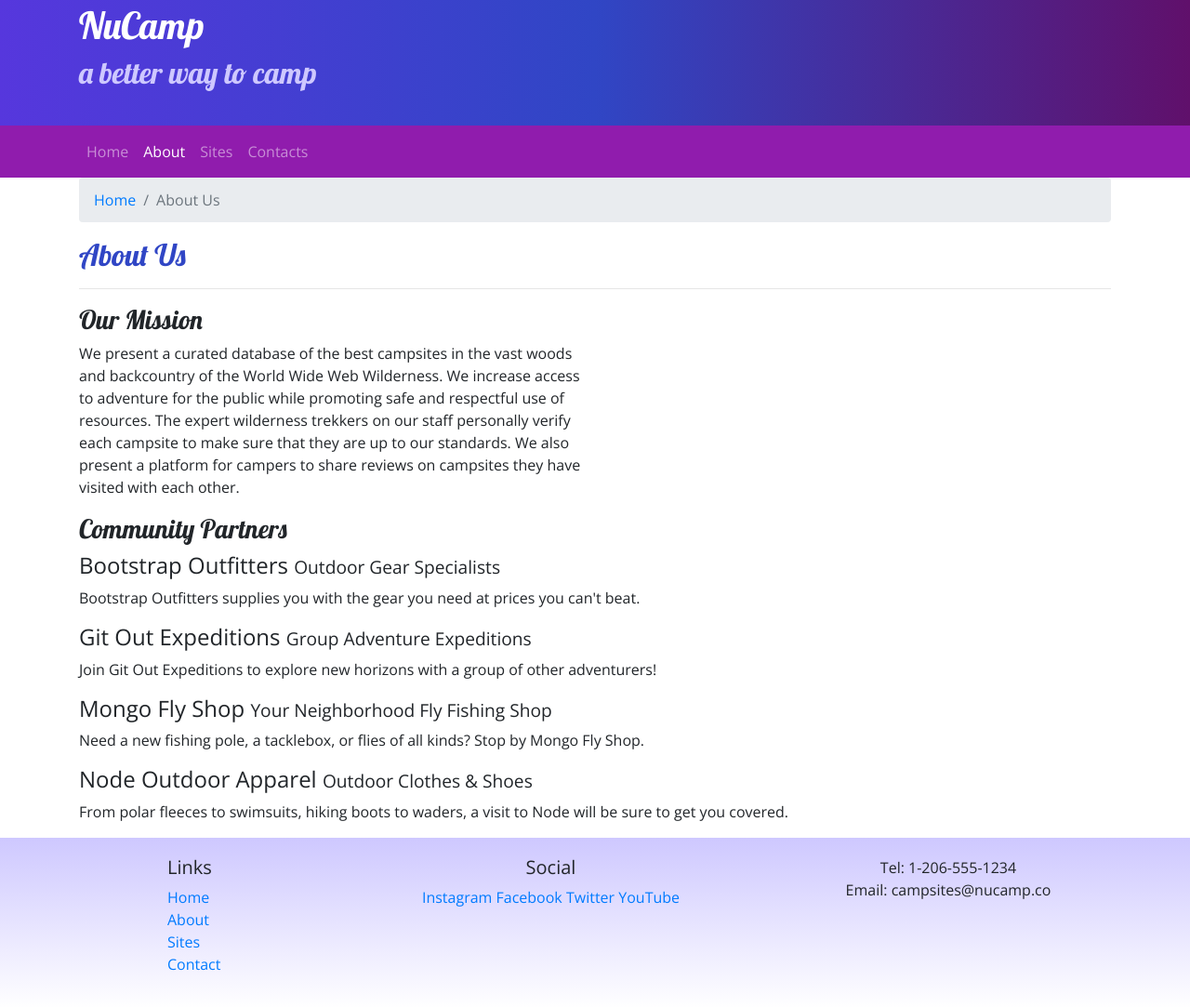
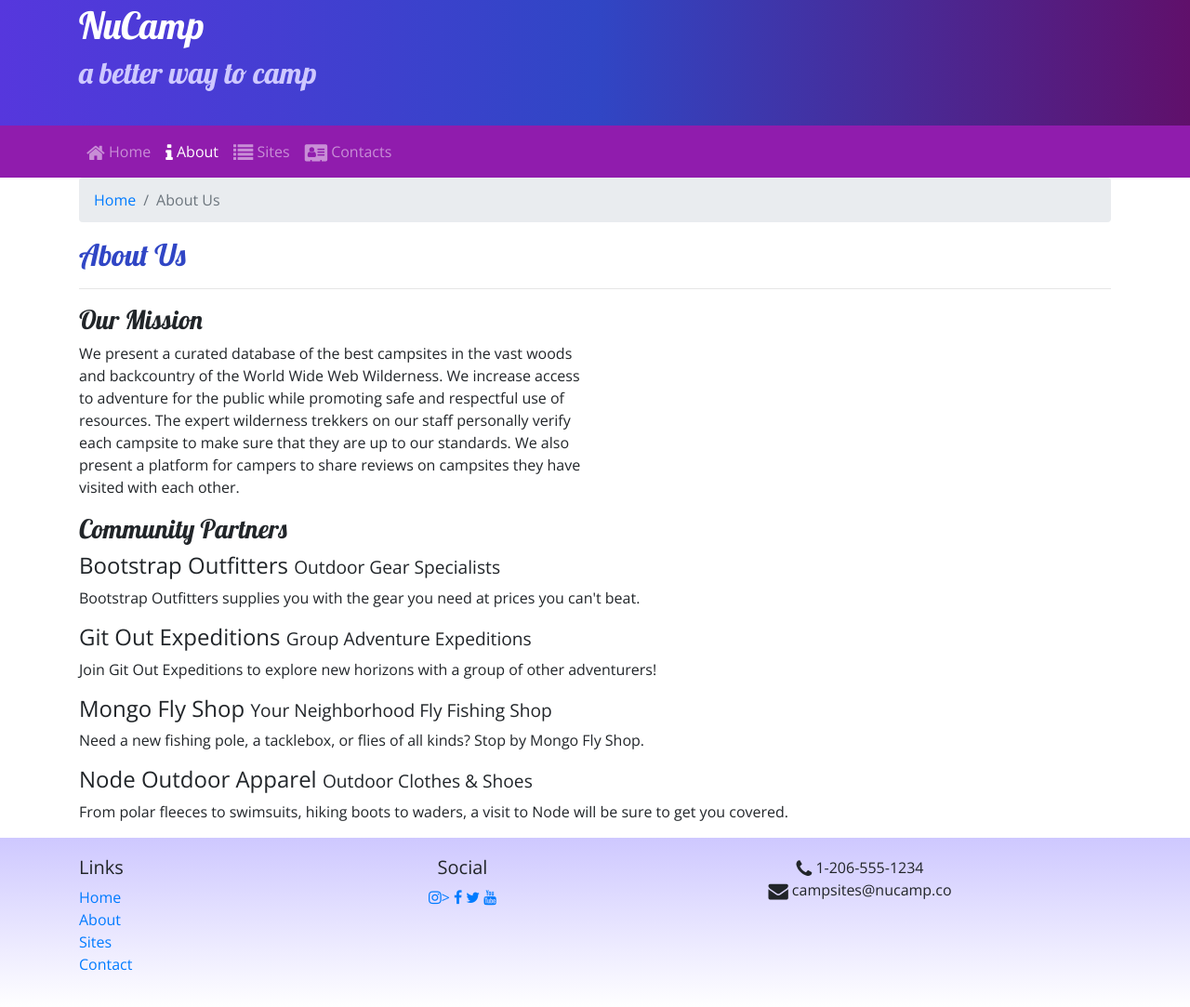
Before and after one commit to nataleet/nucamp-bootstrap, a website: page aboutus.html in a window 1280 px wide. Shown: the part 27-1110 px from the top of the page at 93% size. Drawn offline with nearby package versions, Linux system fonts and the light colour scheme.

Commit message:
Icon Fonts

```diff
--- a/aboutus.html
+++ b/aboutus.html
@@ -8,6 +8,7 @@
 
     <!-- Bootstrap CSS -->
     <link rel="stylesheet" href="node_modules/bootstrap/dist/css/bootstrap.min.css" />
+    <link rel="stylesheet" href="node_modules/font-awesome/css/font-awesome.min.css" />
     <link rel="stylesheet" href="https://fonts.googleapis.com/css?family=Lobster|Open+Sans" />
     <link rel="stylesheet" href="css/styles.css" />
     <title>NuCamp: A Better Way To Camp</title>
@@ -26,21 +27,22 @@
         </div>
     </header>
 
-      <nav class="navbar navbar-expand-sm navbar-dark sticky-top">
+    <nav class="navbar navbar-expand-sm navbar-dark sticky-top">
         <div class="container">
         <button class="navbar-toggler ml-auto" type="button" data-toggle="collapse" data-target="#nucampNavbar">
             <span class="navbar-toggler-icon"></span>
         </button>
         <div class="collapse navbar-collapse" id="nucampNavbar">
         <ul class="navbar-nav">
-            <li class="nav-item"><a class="nav-link" href="index.html">Home</a></li>
-            <li class="nav-item active"><a class="nav-link" href="#">About</a></li>
-            <li class="nav-item"><a class="nav-link" href="#">Sites</a></li>
-            <li class="nav-item"><a class="nav-link" href="#">Contacts</a></li>
+            <li class="nav-item"><a class="nav-link" href="index.html"><i class="fa fa-home fa-lg"></i> Home</a></li>
+            <li class="nav-item active"><a class="nav-link" href="#"><i class="fa fa-info fa-lg"></i> About</a></li>
+            <li class="nav-item"><a class="nav-link" href="#"><i class="fa fa-list fa-lg"></i> Sites</a></li>
+            <li class="nav-item"><a class="nav-link" href="#"><i class="fa fa-address-card fa-lg"></i> Contacts</a></li>
         </ul>
         </div>
         </div>
     </nav>
+
 
     <div class="container">
         <div class="row">
@@ -81,10 +83,10 @@
     <footer>
         <div class="container">
             <div class="row">
-                <div class="col-4 col-sm-2 offset-1">
+                <div class="col-4 col-sm-2 offeset-1" >
                     <h5>Links</h5>
                     <ul class="list-unstyled">
-                        <li><a href="index.html">Home</a></li>
+                        <li><a href="#">Home</a></li>
                         <li><a href="#">About</a></li>
                         <li><a href="#">Sites</a></li>
                         <li><a href="#">Contact</a></li>
@@ -92,16 +94,16 @@
                 </div>
                 <div class="col-6 col-sm-5 text-center">
                     <h5>Social</h5>
-                    <a href="http://instagram.com/">Instagram</a>
-                    <a href="http://facebook.com/">Facebook</a>
-                    <a href="http://twitter.com/">Twitter</a>
-                    <a href="http://youtube.com/">YouTube</a>
+                    <a href="http://instagram.com/"><i class="fa fa-instagram"></i>></a>
+                    <a href="http://facebook.com/"><i class="fa fa-facebook"></i></a>
+                    <a href="http://twitter.com/"><i class="fa fa-twitter"></i></a>
+                    <a href="http://youtube.com/"><i class="fa fa-youtube"></i></a>
                 </div>
                 <div class="col-sm-4 text-center">
-                    Tel: 1-206-555-1234<br />
-                    Email: campsites@nucamp.co
+                <i class="fa fa-phone fa-lg"></i> 1-206-555-1234<br />
+                <i class="fa fa-envelope fa-lg"></i> campsites@nucamp.co
                 </div>
-           </div>
+            </div>
         </div>
     </footer>
     <script src="node_modules/jquery/dist/jquery.slim.min.js"></script>
--- a/package.json
+++ b/package.json
@@ -5,7 +5,7 @@
   "main": "index.html",
   "scripts": {
     "lite": "lite-server",
-    "start":"npm run lite",
+    "start": "npm run lite",
     "test": "echo \"Error: no test specified\" && exit 1"
   },
   "author": "Natalee",
@@ -15,6 +15,7 @@
   },
   "dependencies": {
     "bootstrap": "^4.0.0",
+    "font-awesome": "^4.7.0",
     "jquery": "^3.3.1",
     "popper.js": "^1.12.9"
   }
```
Also changed, not shown: index.html (+11 -10 lines), 1 other file.
